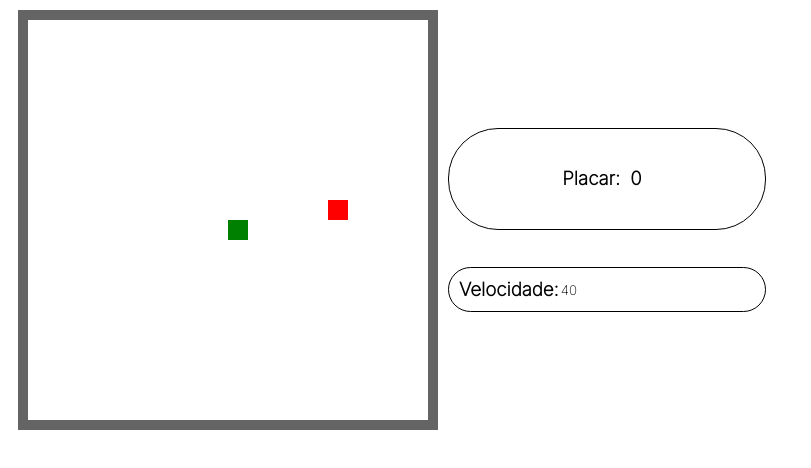
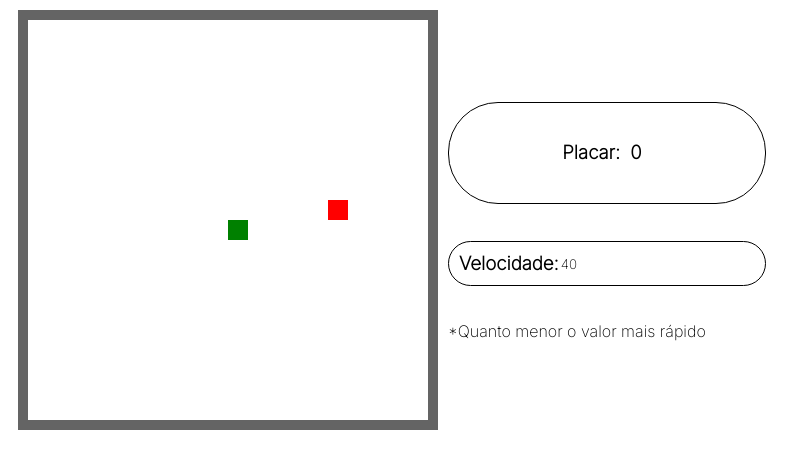
Before and after one commit to FullmetalComunist/jogo-cobra, a plain HTML site: page index.html in a window 1280 px wide. Shown: the whole page, without its empty margins (0-811 px from the left). Drawn offline with Linux system fonts and the light colour scheme.

Commit message:
Comentário velocidade

```diff
--- a/index.html
+++ b/index.html
@@ -20,6 +20,7 @@
             <h1 class="opcoes">Velocidade:
                 <input type="number" name="opcoes" id="delay" value="40" minlength="1" oninput="alterdelay()">
             </h1>
+            <p>*Quanto menor o valor mais rápido</p>
         </section>
     </section>
     <script src="./javascript/javascript.js"></script>
```
